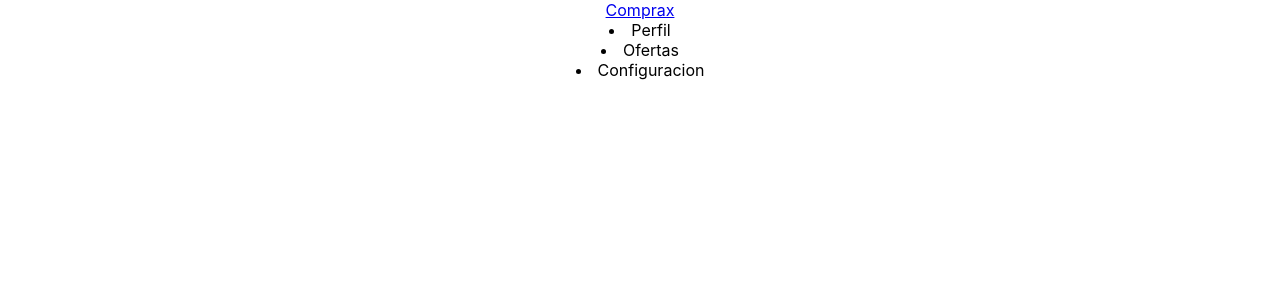
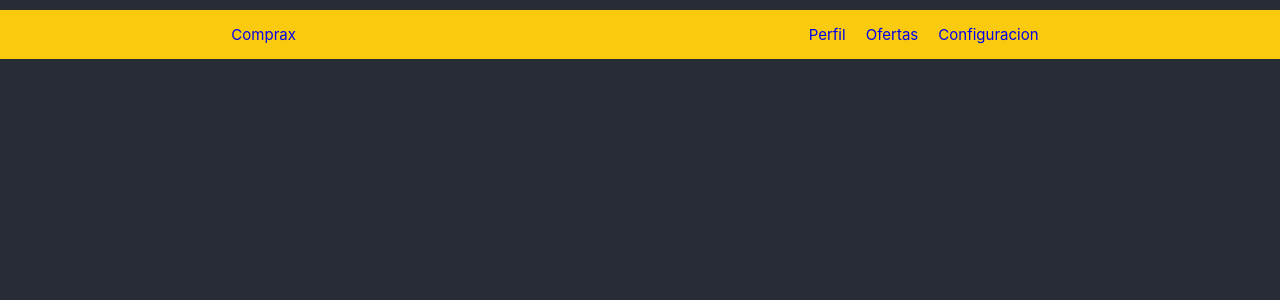
Before and after one commit to Thomas7siete7/react, a React (Create React App) app in the folder reactapp/: page / in a window 1280 px wide. Shown: the top 300 px of the page. Built offline with nearby package versions, Linux system fonts and the light colour scheme.

Commit message:
Agregado de estilos

```diff
--- a/reactapp/src/App.css
+++ b/reactapp/src/App.css
@@ -36,3 +36,59 @@
     transform: rotate(360deg);
   }
 }
+
+
+/*MIAS*/
+
+/* 1REM=10PX */
+html{
+	font-size: 62.5%;
+  background-color: #282c34;
+}
+
+.header{
+  margin-top: 1rem;
+  background-color: #faca0f;
+}
+
+.flex{
+  display: flex;
+  justify-content: space-around;
+  align-items: center;
+
+}
+
+.letras-nav,
+.subMenu{
+  font-size: 1.5rem;
+  text-decoration-line: none;
+  text-decoration: none;
+  list-style:none;
+}
+
+.container-menu{
+  position: relative;
+}
+
+.subMenu{
+  background-color: #c29c07;
+  position: absolute;
+  overflow: visible;
+  z-index: 1000;
+  opacity: 0;
+  visibility: hidden;
+}
+
+.container-menu:hover .subMenu{
+  opacity: 1;
+  visibility: visible;
+}
+
+.item{
+  font-size: 1.3rem;
+  color: aliceblue;
+}
+
+.ul{
+  width: 25rem;
+}
--- a/reactapp/src/components/NAvBar.jsx
+++ b/reactapp/src/components/NAvBar.jsx
@@ -1,14 +1,24 @@
 const NAvBar=()=>{
     return (
         <div>
-            <header>
-                <nav>
-                    <a href="index.html">Comprax</a>
-                    <lu>
-                        <li>Perfil</li>
-                        <li>Ofertas</li>
-                        <li>Configuracion</li>
-                    </lu>
+            <header className="header">
+                <nav className="flex ">
+                    <a className="letras-nav" href="index.html">Comprax</a>
+                    <ul className="flex ul letras-nav">
+                        <li className="container-menu"><a href="#" className="letras-nav ">Perfil</a>
+                            <ul className="subMenu">
+                                <li className="item">Ver</li>
+                                <li className="item">Cambiar</li>
+                            </ul>
+                        </li>
+                        <li className="container-menu"><a href="#" className="letras-nav">Ofertas</a>
+                            <ul className="subMenu">
+                                <li>Muebles</li>
+                                <li>Electrodomesticos</li>
+                            </ul>
+                        </li>
+                        <li><a href="#" className="letras-nav">Configuracion</a></li>
+                    </ul>
                 </nav>
             </header>
         </div>
```
